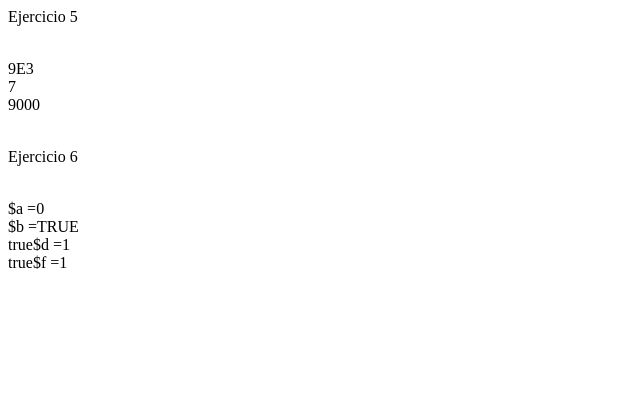
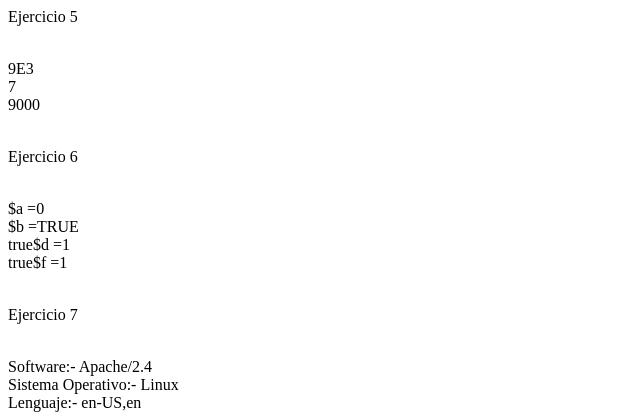
Before and after one commit to KenaiAngel/tecweb, a PHP site: page / in a window 1280 px wide. Shown: the part 909-1329 px from the top of the page, without its empty margins (0-640 px from the left). Before the commit the page ends 1178 px from the top, so only its background shows below. Run offline with PHP 8.4, Linux system fonts and the light colour scheme.

Commit message:
Captura de pantalla del inciso 7. de la práctica, en el navegador

```diff
--- a/practicas/p04/index.php
+++ b/practicas/p04/index.php
@@ -125,6 +125,20 @@ usando la función var_dump(<datos>). */
         echo '$e ='.(bool) $e ? 'true' : 'false'.'<br>';
         echo '$f ='.$f.'<br>';
 
+        /*7. Usando la variable predefinida $_SERVER, determina lo siguiente:
+a. La versión de Apache y PHP,
+b. El nombre del sistema operativo (servidor),
+c. El idioma del navegador (cliente). */
+
+        echo '<br><p>Ejercicio 7</p><br>' ;
+
+        echo 'Software:- '.$_SERVER['SERVER_SOFTWARE'].'<br>';
+        echo  'Sistema Operativo:- '.PHP_OS.'<br>';
+        echo  'Lenguaje:- '.$_SERVER['HTTP_ACCEPT_LANGUAGE'].'<br>';
+
+
+
+
     ?>
 </body>
 </html>
```
